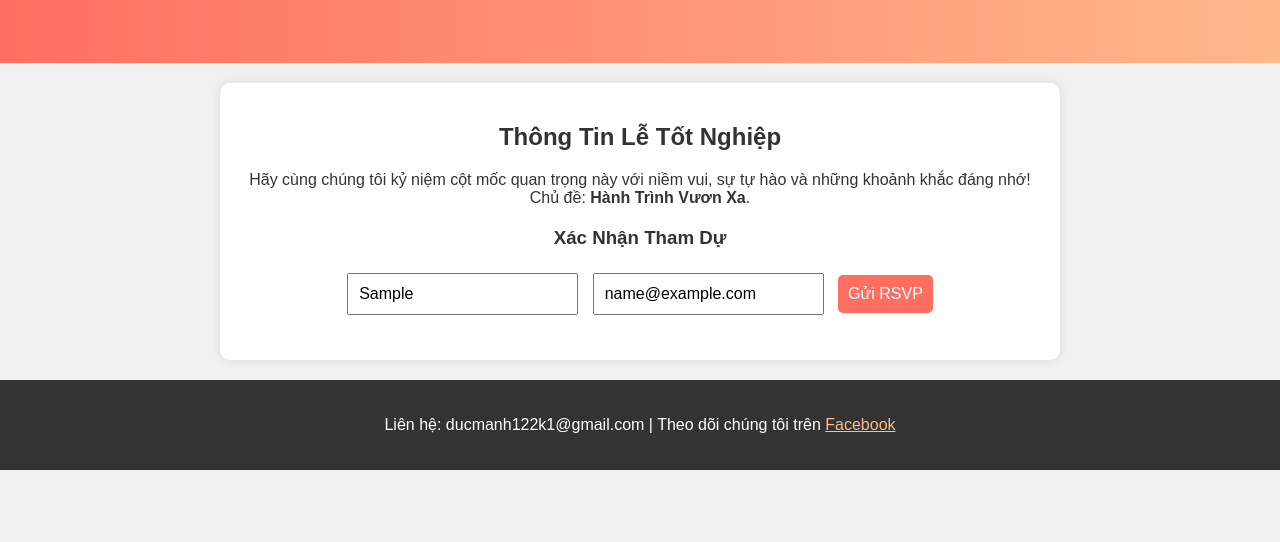
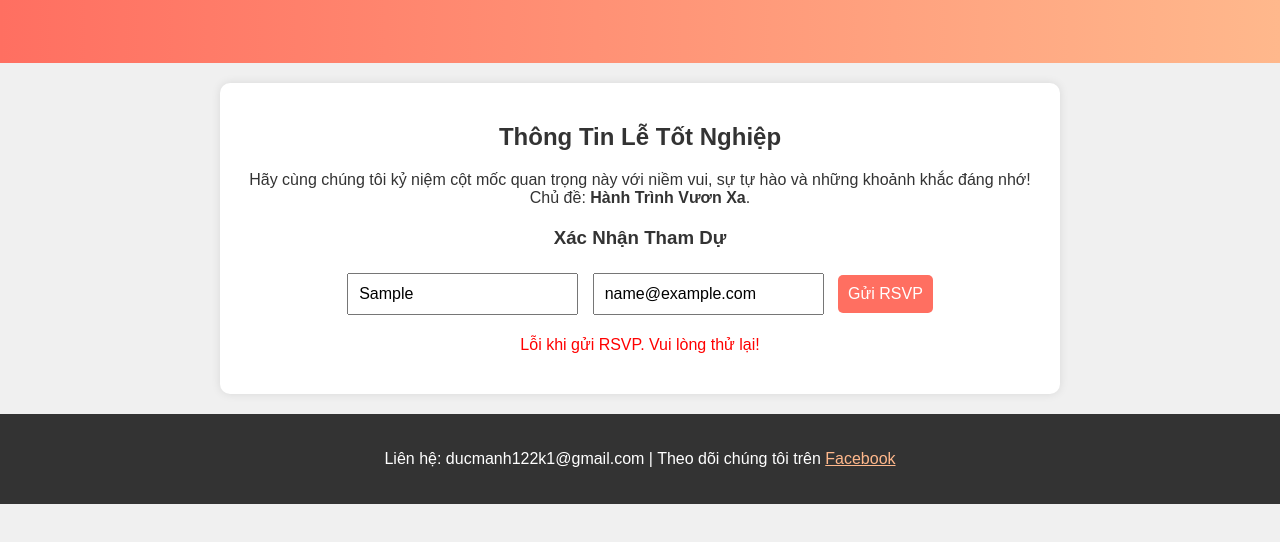
Before and after one commit to ducmanh2312/invite, a plain HTML site: page index.html in a window 1280 px wide. Both pictures are taken after typing "Sample", "name@example.com" into the empty fields and a click on the button "Gửi RSVP". Shown: the part 132-674 px from the top of the page. Drawn offline with Linux system fonts and the light colour scheme; no server answers.

Commit message:
Update index.html

```diff
--- a/index.html
+++ b/index.html
@@ -72,6 +72,7 @@
                 <button type="submit">Gửi RSVP</button>
             </form>
             <p id="message" style="color: green; display: none;">Cảm ơn bạn đã RSVP!</p>
+            <p id="error" style="color: red; display: none;">Lỗi khi gửi RSVP. Vui lòng thử lại!</p>
         </div>
     </div>
     <footer>
@@ -84,24 +85,33 @@
             const name = form.name.value;
             const email = form.email.value;
             const formId = '1FAIpQLSfqzSInAg3k_vzskfnSW5QOT-DHY8fCHLFhRcu0z2BKATMD6w';
-            const entryName = 'Họ và tên'; // Họ và Tên
-            const entryEmail = 'Email'; // Email
+            const entryName = 'entry.1830680199'; // Họ và Tên
+            const entryEmail = 'entry.1045781291'; // Email
             const url = `https://docs.google.com/forms/d/e/${formId}/formResponse`;
 
-            const data = new FormData();
+            const data = new URLSearchParams();
             data.append(entryName, name);
             data.append(entryEmail, email);
 
             try {
-                await fetch(url, {
+                const response = await fetch(url, {
                     method: 'POST',
-                    mode: 'no-cors',
+                    headers: {
+                        'Content-Type': 'application/x-www-form-urlencoded'
+                    },
                     body: data
                 });
-                document.getElementById('message').style.display = 'block';
-                form.reset();
+                if (response.ok || response.status === 0) { // Status 0 for no-cors success
+                    document.getElementById('message').style.display = 'block';
+                    document.getElementById('error').style.display = 'none';
+                    form.reset();
+                } else {
+                    throw new Error(`HTTP error! Status: ${response.status}`);
+                }
             } catch (error) {
-                alert('Lỗi khi gửi RSVP: ' + error.message);
+                console.error('Error:', error);
+                document.getElementById('error').style.display = 'block';
+                document.getElementById('message').style.display = 'none';
             }
         });
     </script>
```
